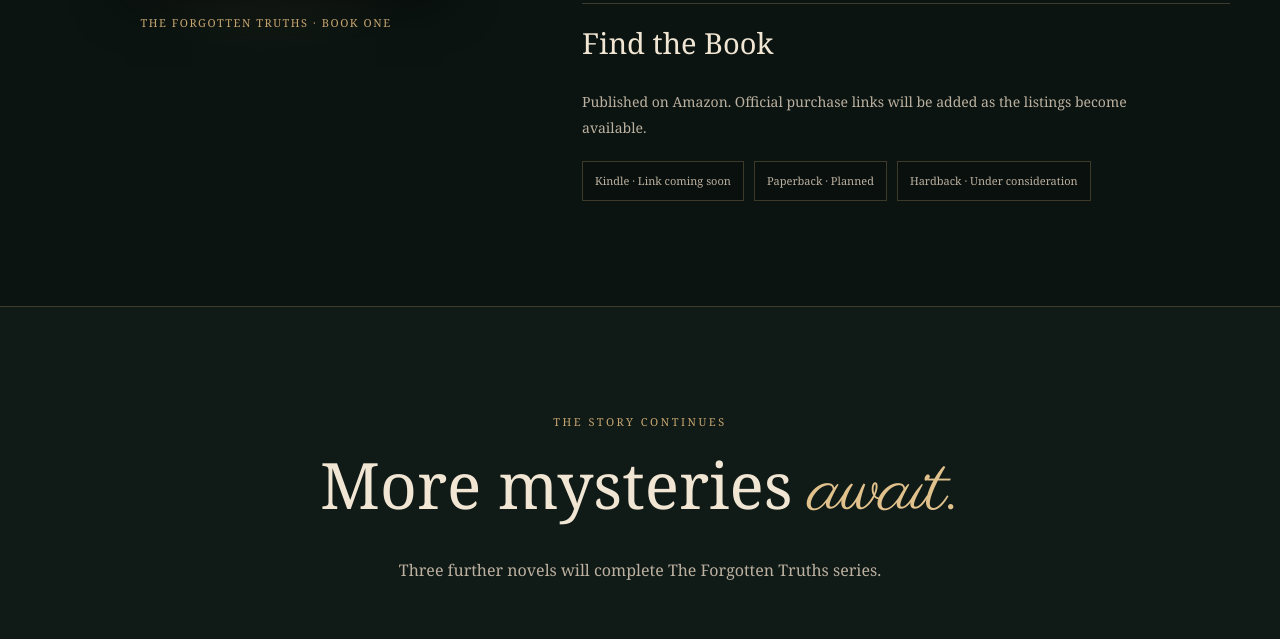
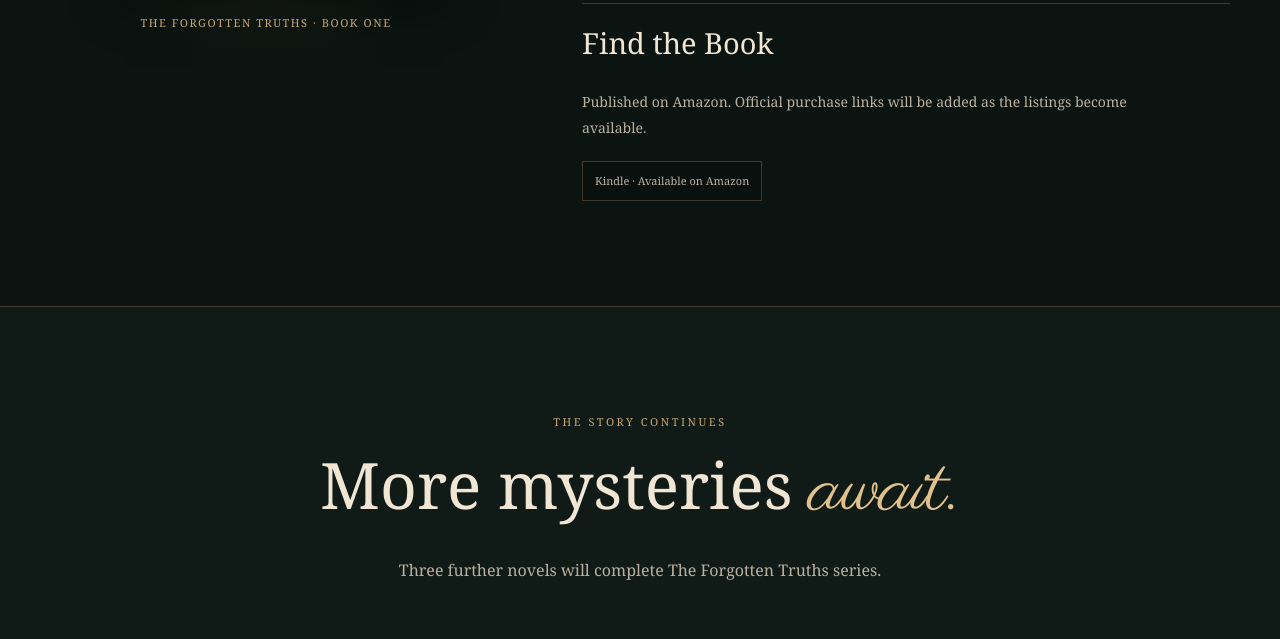
Before and after one commit to nobeigewebsites/oriana-rivolta, a plain HTML site: page books.html in a window 1280 px wide. Shown: the part 1862-2501 px from the top of the page. Drawn offline with Linux system fonts and the light colour scheme; a web font is replaced by a local one.

Commit message:
Update books.html

```diff
--- a/books.html
+++ b/books.html
@@ -145,19 +145,10 @@
             </p>
 
             <div class="format-options">
-              <!-- Add verified Amazon links here later -->
-              <span class="format-pending">
-                Kindle · Link coming soon
-              </span>
-
-              <span class="format-pending">
-                Paperback · Planned
-              </span>
-
-              <span class="format-pending">
-                Hardback · Under consideration
-              </span>
-            </div>
+  <span class="format-pending">
+    Kindle · Available on Amazon
+  </span>
+</div>
           </div>
         </div>
 
```
